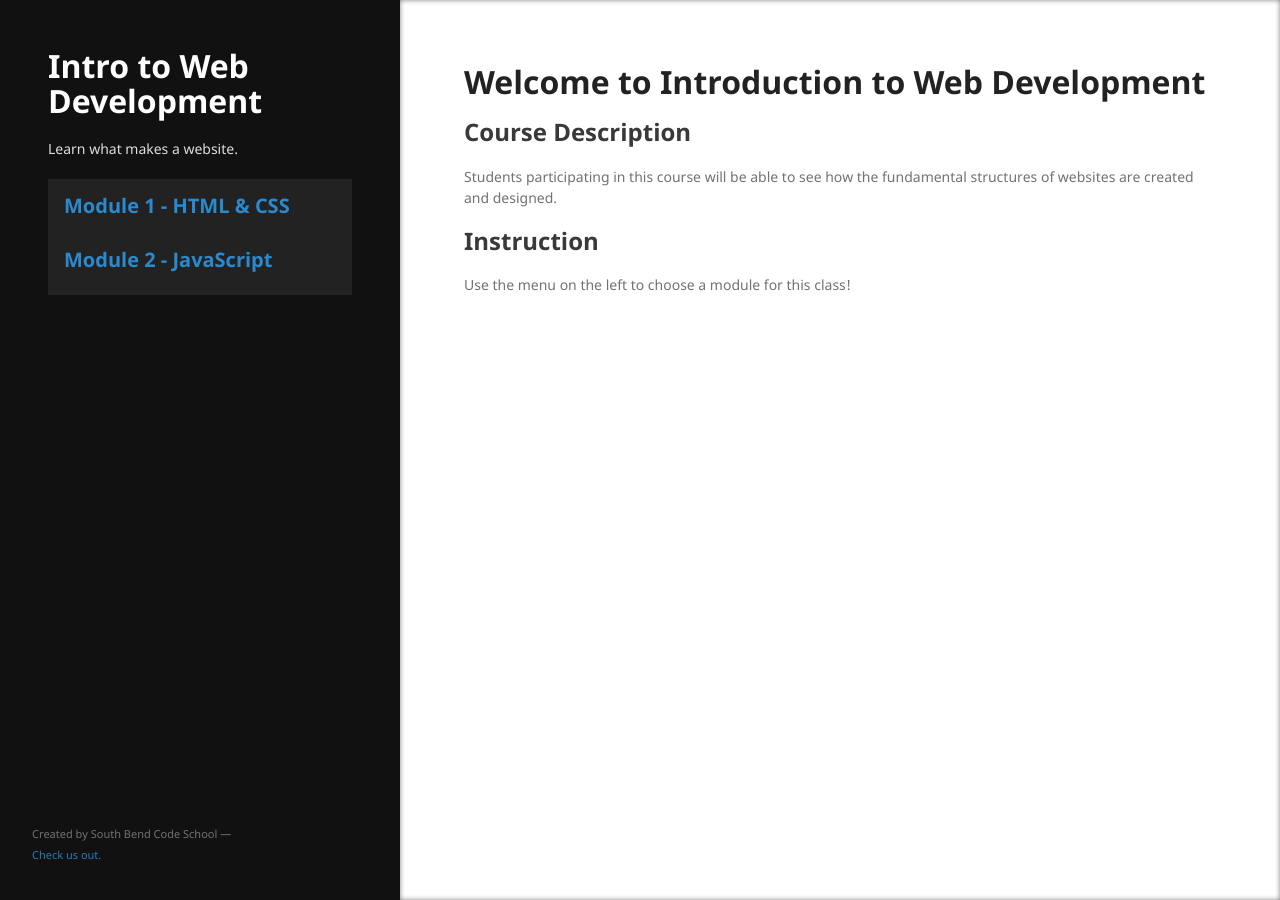
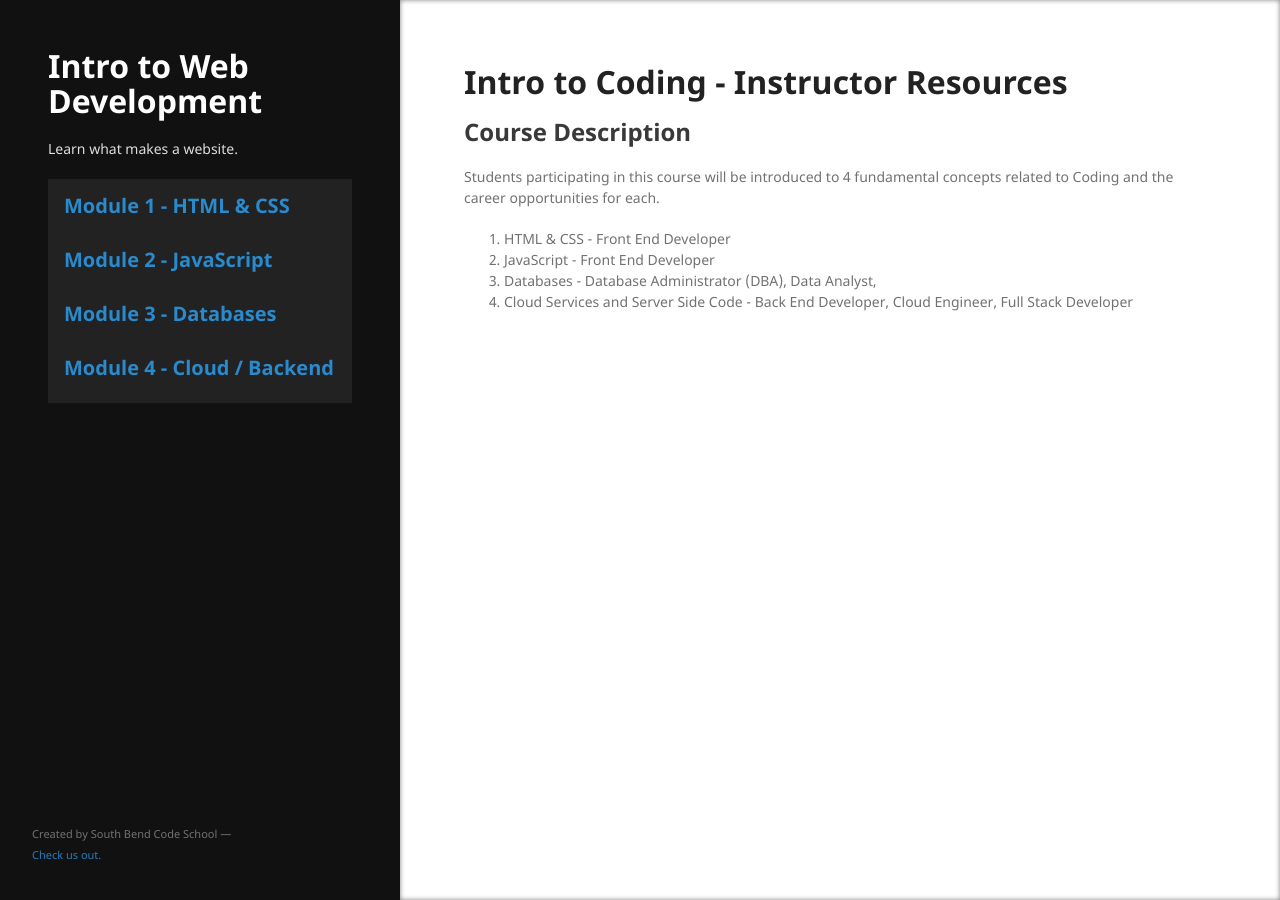
Before and after one commit to south-bend-code-school/adult-programming, a Jekyll site: the page built from index.md, in a window 1280 px wide. Built offline with Jekyll 4.4.1, drawn with Linux system fonts in a browser that asks for light colours; our own code applies the rules of GitHub Pages for plain Markdown files.

Commit message:
fixed navbar

```diff
--- a/_layouts/default.html
+++ b/_layouts/default.html
@@ -40,23 +40,17 @@
         {% endif %} -->
 
         <ul id="huhwut?">
-          <!-- <li class="module">
-            <h3>About this course</h3>
-            <ul>
-              <li><a href="{{ site.baseurl }}/lessons/module0/overview.html">Overview</a></li>
-              <li><a href="{{ site.baseurl }}/lessons/module0/schedule.html">Schedule</a></li>
-              <li><a href="{{ site.baseurl }}/lessons/module0/structure.html">Course Stucture</a></li>
-              <li><a href="{{ site.baseurl }}/lessons/module0/tools.html">Tools</a></li>
-              <li><a href="{{ site.baseurl }}/lessons/module0/communication.html">Communication</a></li>
-              <li><a href="{{ site.baseurl }}/lessons/module0/feedback.html">Feedback</a></li>
-              <li><a href="{{ site.baseurl }}/lessons/module0/instructors.html">Instructors</a></li>
-            </ul>
-          </li> -->
           <li class="module">
             <h3><a href="{{ site.baseurl }}/lessons/module1/lesson.html">Module 1 - HTML & CSS</a></h3>
           </li>
           <li class="module">
             <h3><a href="{{ site.baseurl }}/lessons/module2/lesson.html">Module 2 - JavaScript</a></h3>
+          </li>
+          <li class="module">
+            <h3><a href="{{ site.baseurl }}/lessons/module3/lesson.html">Module 3 - Databases</a></h3>
+          </li>
+          <li class="module">
+            <h3><a href="{{ site.baseurl }}/lessons/module4/lesson.html">Module 4 - Cloud / Backend</a></h3>
           </li>
         </ul>
       </header>
--- a/index.md
+++ b/index.md
@@ -1,10 +1,11 @@
 ---
 layout: default
 ---
-# Welcome to Introduction to Web Development
+# Intro to Coding - Instructor Resources
 
 ## Course Description
-Students participating in this course will be able to see how the fundamental structures of websites are created and designed.
-
-## Instruction
-Use the menu on the left to choose a module for this class!
+Students participating in this course will be introduced to 4 fundamental concepts related to Coding and the career opportunities for each.
+1. HTML & CSS - Front End Developer
+2. JavaScript - Front End Developer
+3. Databases - Database Administrator (DBA), Data Analyst,
+4. Cloud Services and Server Side Code - Back End Developer, Cloud Engineer, Full Stack Developer
```
